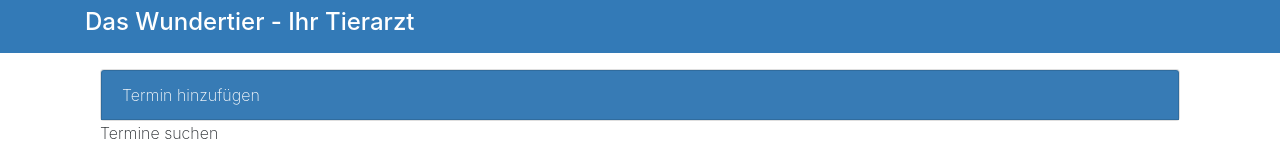
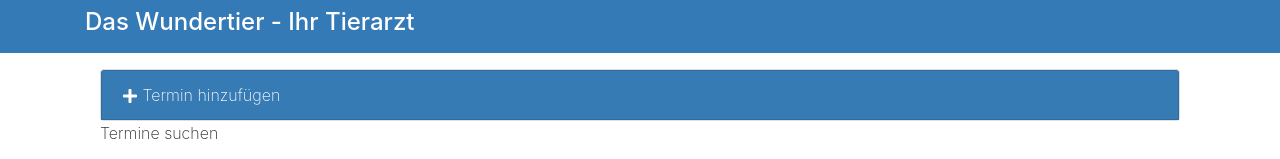
Before and after one commit to fmau/reactinterface, a React (Create React App) app: page / in a window 1280 px wide. Shown: the top 159 px of the page. Built offline with nearby package versions, Linux system fonts and the light colour scheme.

Commit message:
Add files via upload

```diff
--- a/src/components/AddAppointments.js
+++ b/src/components/AddAppointments.js
@@ -1,4 +1,6 @@
 import React, { Component } from 'react';
+import {FaPlus} from  'react-icons/fa';
+
 
 class AddAppointments extends Component {
     render() {
@@ -7,8 +9,10 @@
                 'card textcenter mt-3 ' +
                 (this.props.formDisplay ? '' : 'add-appointment')
             }>
-            <div className="apt-addheading card-header bg-primary text-white">
-              Termin hinzufügen
+            <div className="apt-addheading card-header bg-primary text-white"
+                 onClick= {this.props.toggleForm}
+            >
+              <FaPlus /> Termin hinzufügen
             </div>
 
             <div className="card-body">
--- a/src/components/App.js
+++ b/src/components/App.js
@@ -15,6 +15,12 @@
       lastIndex: 0
     };
     this.deleteAppointment = this.deleteAppointment.bind(this);
+    this.toggleForm = this.toggleForm.bind(this);
+  }
+  toggleForm () {
+    this.setState({
+      formDisplay: !this.state.formDisplay
+    })
   }
   deleteAppointment(apt) {
     let tempApts = this.state.myAppointments;
@@ -48,6 +54,7 @@
               <div className="container">
                 <AddAppointments
                   formDisplay= {this.state.formDisplay}
+                  toggleForm = {this.toggleForm}
                 />
                 <SearchAppointments />
                 <ListAppointments
```
